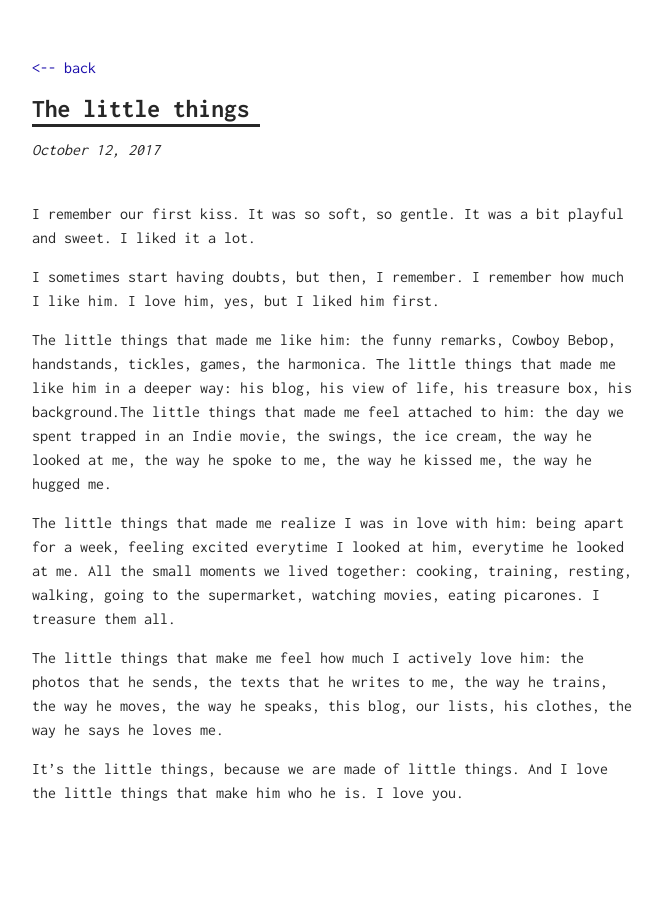
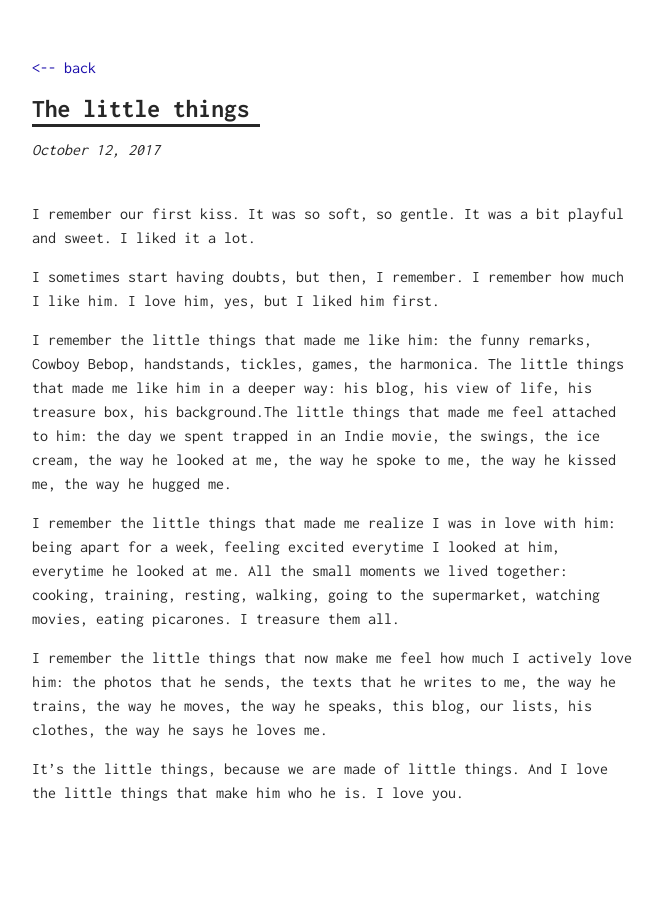
Before and after one commit to onemonthofindieblues/onemonthofindiesblues.github.io, a Jekyll site: the page built from _posts/2017-10-12-The-little-things.md, in a window 1280 px wide. Shown: the whole page, without its empty margins (308-970 px from the left). Built offline with Jekyll 4.4.1, drawn with Linux system fonts in a browser that asks for light colours.

Commit message:
Update 2017-10-12-The-little-things.md

```diff
--- a/_posts/2017-10-12-The-little-things.md
+++ b/_posts/2017-10-12-The-little-things.md
@@ -7,11 +7,11 @@ I remember our first kiss. It was so soft, so gentle. It was a bit playful and s
 
 I sometimes start having doubts, but then, I remember. I remember how much I like him. I love him, yes, but I liked him first.
 
-The little things that made me like him: the funny remarks, Cowboy Bebop, handstands, tickles, games, the harmonica. The little things that made me like him in a deeper way: his blog, his view of life, his treasure box, his background.The little things that made me feel attached to him: the day we spent trapped in an Indie movie, the swings, the ice cream, the way he looked at me, the way he spoke to me, the way he kissed me, the way he hugged me.
+I remember the little things that made me like him: the funny remarks, Cowboy Bebop, handstands, tickles, games, the harmonica. The little things that made me like him in a deeper way: his blog, his view of life, his treasure box, his background.The little things that made me feel attached to him: the day we spent trapped in an Indie movie, the swings, the ice cream, the way he looked at me, the way he spoke to me, the way he kissed me, the way he hugged me.
 
-The little things that made me realize I was in love with him: being apart for a week, feeling excited everytime I looked at him, everytime he looked at me. All the small moments we lived together: cooking, training, resting, walking, going to the supermarket, watching movies, eating picarones. I treasure them all.
+I remember the little things that made me realize I was in love with him: being apart for a week, feeling excited everytime I looked at him, everytime he looked at me. All the small moments we lived together: cooking, training, resting, walking, going to the supermarket, watching movies, eating picarones. I treasure them all.
 
 
-The little things that make me feel how much I actively love him: the photos that he sends, the texts that he writes to me, the way he trains, the way he moves, the way he speaks, this blog, our lists, his clothes, the way he says he loves me.
+I remember the little things that now make me feel how much I actively love him: the photos that he sends, the texts that he writes to me, the way he trains, the way he moves, the way he speaks, this blog, our lists, his clothes, the way he says he loves me.
 
 It’s the little things, because we are made of little things. And I love the little things that make him who he is. I love you.
```
